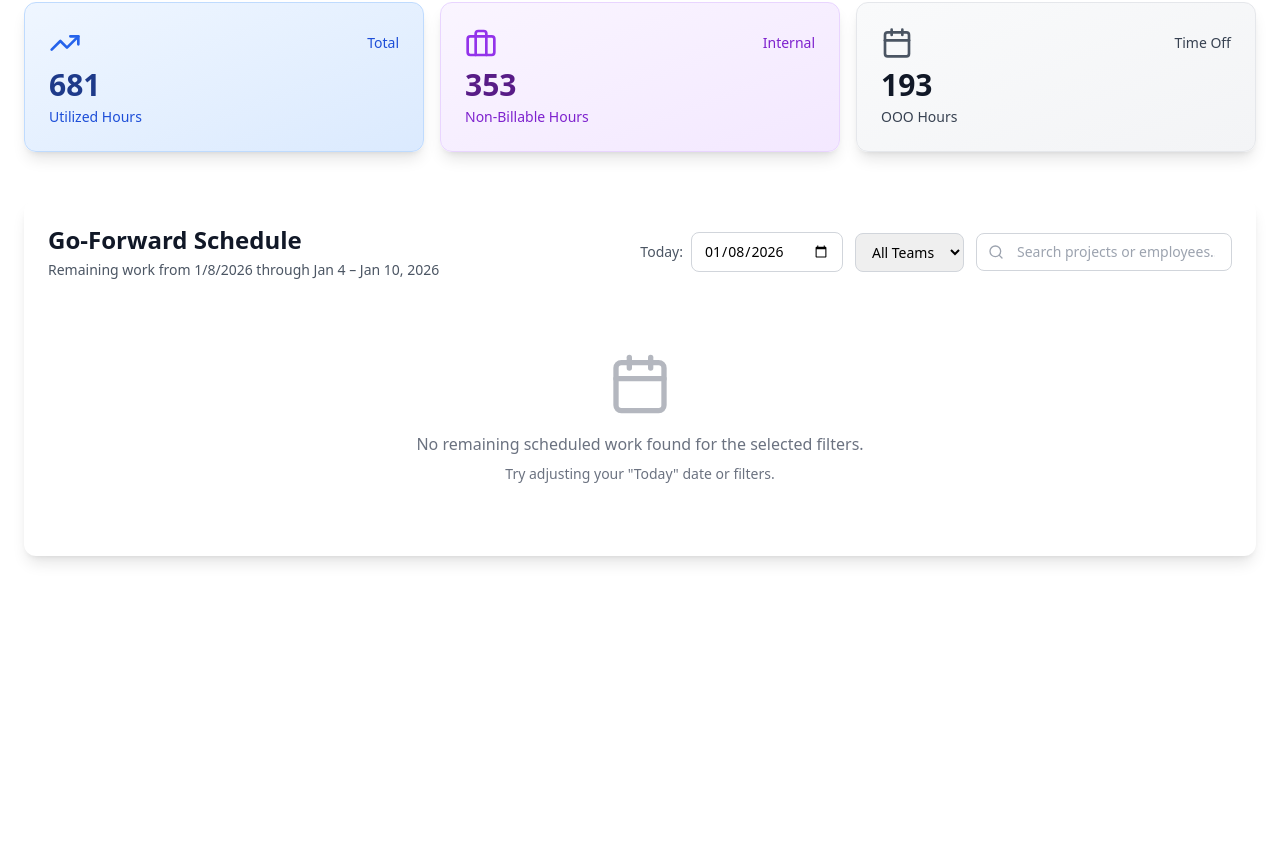
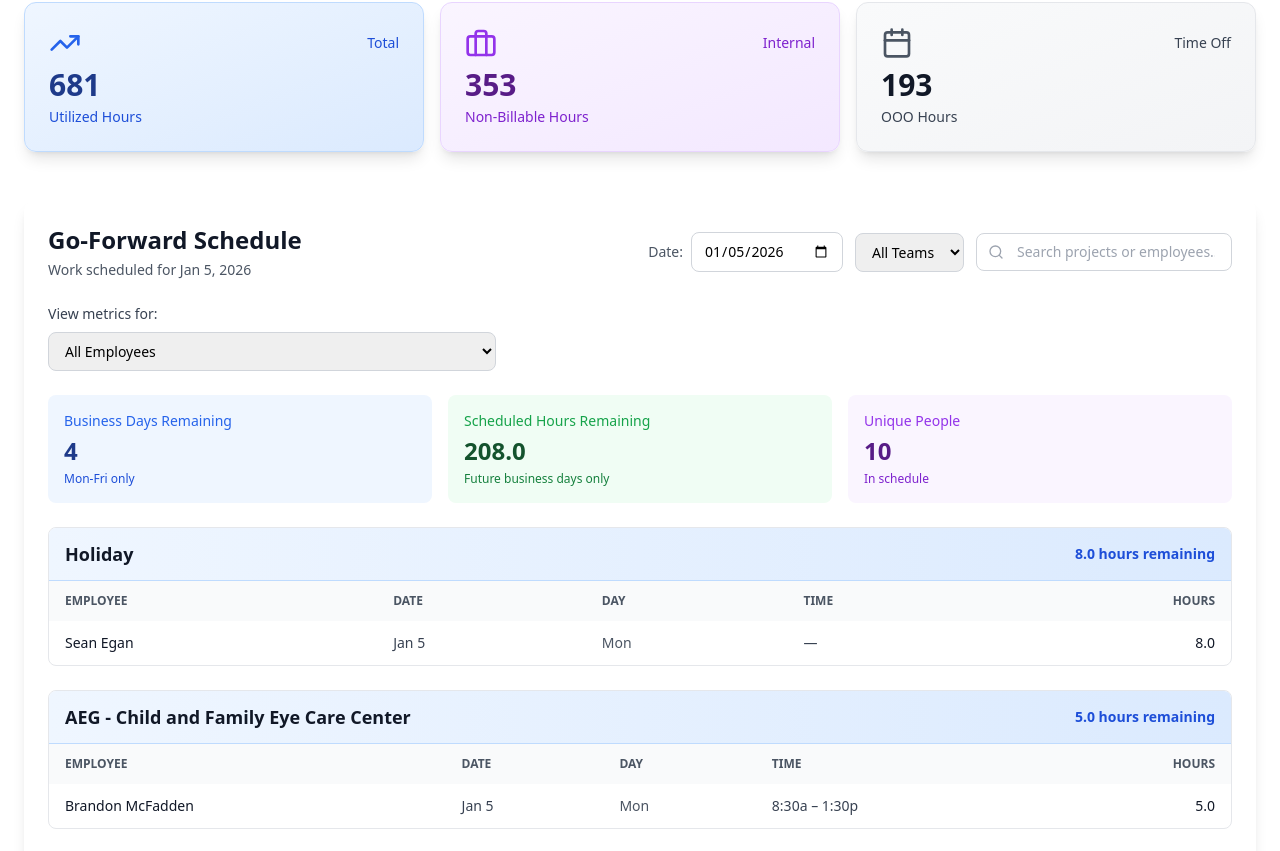
Before and after one commit to skulkar8-debug/qb-tsheets-weekly-update-report, a React (Vite) app: page / in a window 1280 px wide. Shown: the part 3215-4066 px from the top of the page. Before the commit the page ends 3795 px from the top, so only its background shows below. Built offline with nearby package versions, Linux system fonts and the light colour scheme.

Commit message:
Update App.jsx

```diff
--- a/src/App.jsx
+++ b/src/App.jsx
@@ -300,9 +300,10 @@ const StocStaffingDashboard = () => {
   const [riskTableSortConfig, setRiskTableSortConfig] = useState({ key: 'utilization', direction: 'desc' });
 
   // Schedule section state
-  const [goForwardToday, setGoForwardToday] = useState(new Date().toISOString().split('T')[0]);
+  const [goForwardToday, setGoForwardToday] = useState('2026-01-05'); // Set to Jan 5 to show remaining schedule (Jan 6-9)
   const [goForwardTeamFilter, setGoForwardTeamFilter] = useState('all');
   const [goForwardProjectSearch, setGoForwardProjectSearch] = useState('');
+  const [goForwardEmployeeFilter, setGoForwardEmployeeFilter] = useState('all'); // Employee filter for metrics
 
   // Parse data
   const week1Data = useMemo(() => parseCSV(rawData1), []);
@@ -1583,31 +1584,35 @@ const StocStaffingDashboard = () => {
             }
 
             // Filter to remaining schedule (dates AFTER today, within selected week)
+            // SIMPLIFIED FILTER - Show all future shifts with minimal filtering
             const remainingSchedule = scheduleRows.filter(row => {
               if (!row.date) return false;
 
               const shiftDate = new Date(row.date + 'T00:00:00');
-              const isAfterToday = shiftDate > todayDate;
-              const isWithinWeek = shiftDate <= weekEndDate;
-
-              // Team filter
-              const employeeName = row.employee || '';
+              const isSelectedDate = shiftDate.toDateString() === todayDate.toDateString();
+
+              // Apply employee filter from "View metrics for" dropdown
+              if (goForwardEmployeeFilter !== 'all') {
+                if (row.employee !== goForwardEmployeeFilter) return false;
+              }
+
+              // Only apply team filter if not 'all'
               if (goForwardTeamFilter !== 'all') {
-                const isTAS = TAS_MEMBERS.includes(employeeName);
-                const isCDS = CDS_MEMBERS.includes(employeeName);
-                if (goForwardTeamFilter === 'tas' && !isTAS) return false;
+                const employeeName = row.employee || '';
+                const isCDS = CDS_TEAM_MEMBERS.includes(employeeName);
                 if (goForwardTeamFilter === 'cds' && !isCDS) return false;
+                if (goForwardTeamFilter === 'tas' && isCDS) return false;
               }
 
-              // Project search filter
-              if (goForwardProjectSearch) {
+              // Only apply project search if there's actual search text
+              if (goForwardProjectSearch && goForwardProjectSearch.trim()) {
                 const searchLower = goForwardProjectSearch.toLowerCase();
                 const projectMatch = (row.customer || '').toLowerCase().includes(searchLower);
-                const employeeMatch = employeeName.toLowerCase().includes(searchLower);
+                const employeeMatch = (row.employee || '').toLowerCase().includes(searchLower);
                 if (!projectMatch && !employeeMatch) return false;
               }
 
-              return isAfterToday && isWithinWeek;
+              return isSelectedDate; // Show only the selected date
             });
 
             // Group by project/customer
@@ -1647,12 +1652,58 @@ const StocStaffingDashboard = () => {
               });
             });
 
-            // Calculate KPIs
-            const uniqueEmployees = new Set(remainingSchedule.map(r => r.employee || '')).size;
-            const totalRemainingHours = remainingSchedule.reduce((sum, r) =>
+            // Helper: Check if a date is a weekday (Mon-Fri)
+            const isWeekday = (date) => {
+              const day = date.getDay();
+              return day >= 1 && day <= 5; // 1=Mon, 5=Fri
+            };
+
+            // Helper: Get business days remaining in current week
+            const getBusinessDaysRemaining = (todayStr) => {
+              const today = new Date(todayStr + 'T00:00:00');
+              const dayOfWeek = today.getDay();
+
+              // If Sat (6) or Sun (0), no business days remaining
+              if (dayOfWeek === 0 || dayOfWeek === 6) return 0;
+
+              // If Fri (5), no business days remaining
+              if (dayOfWeek === 5) return 0;
+
+              // Mon=1, Tue=2, Wed=3, Thu=4
+              // Remaining business days = 5 - dayOfWeek (e.g., if Mon=1, then 5-1=4 days left: Tue-Fri)
+              return 5 - dayOfWeek;
+            };
+
+            // Get all unique employees from schedule data for the dropdown
+            const allEmployeesInSchedule = [...new Set(scheduleRows.map(r => r.employee || '').filter(e => e))].sort();
+
+            // Calculate KPIs with employee filter and business-day logic
+            const businessDaysRemaining = getBusinessDaysRemaining(goForwardToday);
+
+            // Filter schedule for KPI calculations (employee filter + selected date and future business days)
+            // Metrics show "remaining" work from the selected date forward
+            const scheduleForMetrics = scheduleRows.filter(row => {
+              if (!row.date) return false;
+
+              // Include selected date and future dates
+              const shiftDate = new Date(row.date + 'T00:00:00');
+              if (shiftDate < todayDate) return false; // Exclude past dates only
+
+              // Apply employee filter for metrics
+              if (goForwardEmployeeFilter !== 'all' && row.employee !== goForwardEmployeeFilter) {
+                return false;
+              }
+
+              // Only include weekdays for metrics
+              if (!isWeekday(shiftDate)) return false;
+
+              return true;
+            });
+
+            const totalRemainingHours = scheduleForMetrics.reduce((sum, r) =>
               sum + (parseFloat(r.hours) || 0), 0
             );
-            const uniqueDates = new Set(remainingSchedule.map(r => r.date)).size;
+            const uniqueEmployees = new Set(scheduleForMetrics.map(r => r.employee || '')).size;
 
             return (
               <div className="col-span-12 bg-white rounded-xl shadow-lg p-6 mt-6">
@@ -1661,15 +1712,15 @@ const StocStaffingDashboard = () => {
                   <div>
                     <h2 className="text-2xl font-bold text-gray-900">Go-Forward Schedule</h2>
                     <p className="text-sm text-gray-600 mt-1">
-                      Remaining work from {new Date(goForwardToday).toLocaleDateString()} through {selectedWeek}
+                      Work scheduled for {new Date(goForwardToday).toLocaleDateString('en-US', { month: 'short', day: 'numeric', year: 'numeric' })}
                     </p>
                   </div>
 
                   {/* Filters */}
                   <div className="flex items-center gap-3">
-                    {/* Today Date Control */}
+                    {/* Date Control */}
                     <div className="flex items-center gap-2">
-                      <span className="text-sm text-gray-600 font-medium">Today:</span>
+                      <span className="text-sm text-gray-600 font-medium">Date:</span>
                       <input
                         type="date"
                         value={goForwardToday}
@@ -1703,30 +1754,60 @@ const StocStaffingDashboard = () => {
                   </div>
                 </div>
 
-                {/* KPIs */}
-                {sortedProjects.length > 0 && (
-                  <div className="grid grid-cols-3 gap-4 mb-6">
-                    <div className="bg-blue-50 rounded-lg p-4">
-                      <div className="text-sm text-blue-600 font-medium">Remaining Days</div>
-                      <div className="text-2xl font-bold text-blue-900 mt-1">{uniqueDates}</div>
+                {/* Employee Filter for Metrics */}
+                <div className="mb-6">
+                  <label className="block text-sm font-medium text-gray-700 mb-2">
+                    View metrics for:
+                  </label>
+                  <select
+                    value={goForwardEmployeeFilter}
+                    onChange={(e) => setGoForwardEmployeeFilter(e.target.value)}
+                    className="w-full max-w-md border border-gray-300 rounded-lg px-3 py-2 text-sm focus:outline-none focus:ring-2 focus:ring-blue-500"
+                  >
+                    <option value="all">All Employees</option>
+                    {allEmployeesInSchedule.map(emp => (
+                      <option key={emp} value={emp}>{emp}</option>
+                    ))}
+                  </select>
+                </div>
+
+                {/* KPIs - Always show */}
+                <div className="grid grid-cols-3 gap-4 mb-6">
+                  <div className="bg-blue-50 rounded-lg p-4">
+                    <div className="text-sm text-blue-600 font-medium">Business Days Remaining</div>
+                    <div className="text-2xl font-bold text-blue-900 mt-1">{businessDaysRemaining}</div>
+                    <p className="text-xs text-blue-700 mt-1">Mon-Fri only</p>
+                  </div>
+                  <div className="bg-green-50 rounded-lg p-4">
+                    <div className="text-sm text-green-600 font-medium">Scheduled Hours Remaining</div>
+                    <div className="text-2xl font-bold text-green-900 mt-1">{totalRemainingHours.toFixed(1)}</div>
+                    <p className="text-xs text-green-700 mt-1">Future business days only</p>
+                  </div>
+                  <div className="bg-purple-50 rounded-lg p-4">
+                    <div className="text-sm text-purple-600 font-medium">
+                      {goForwardEmployeeFilter === 'all' ? 'Unique People' : 'Employee'}
                     </div>
-                    <div className="bg-green-50 rounded-lg p-4">
-                      <div className="text-sm text-green-600 font-medium">Total Hours Scheduled</div>
-                      <div className="text-2xl font-bold text-green-900 mt-1">{totalRemainingHours.toFixed(1)}</div>
+                    <div className="text-2xl font-bold text-purple-900 mt-1">
+                      {goForwardEmployeeFilter === 'all' ? uniqueEmployees : '1'}
                     </div>
-                    <div className="bg-purple-50 rounded-lg p-4">
-                      <div className="text-sm text-purple-600 font-medium">Unique People</div>
-                      <div className="text-2xl font-bold text-purple-900 mt-1">{uniqueEmployees}</div>
-                    </div>
-                  </div>
-                )}
+                    <p className="text-xs text-purple-700 mt-1">
+                      {goForwardEmployeeFilter === 'all' ? 'In schedule' : goForwardEmployeeFilter}
+                    </p>
+                  </div>
+                </div>
 
                 {/* Schedule by Project */}
                 {sortedProjects.length === 0 ? (
                   <div className="text-center py-12 text-gray-500">
                     <Calendar className="w-16 h-16 mx-auto mb-4 opacity-50" />
-                    <p>No remaining scheduled work found for the selected filters.</p>
-                    <p className="text-sm mt-2">Try adjusting your "Today" date or filters.</p>
+                    <p className="text-lg font-medium text-gray-700 mb-2">No remaining scheduled work found</p>
+                    <div className="text-sm space-y-1">
+                      <p>• Make sure "Jan 4 – Jan 10, 2026" week is selected at the top</p>
+                      <p>• Try setting "Today" to Jan 5 or earlier</p>
+                      <p>• Check that Team filter is set to "All Teams"</p>
+                      <p>• Clear the project search box if it has text</p>
+                    </div>
+                    <p className="text-xs text-gray-500 mt-4">Raw schedule rows available: {scheduleRows.length}</p>
                   </div>
                 ) : (
                   <div className="space-y-6">
```
